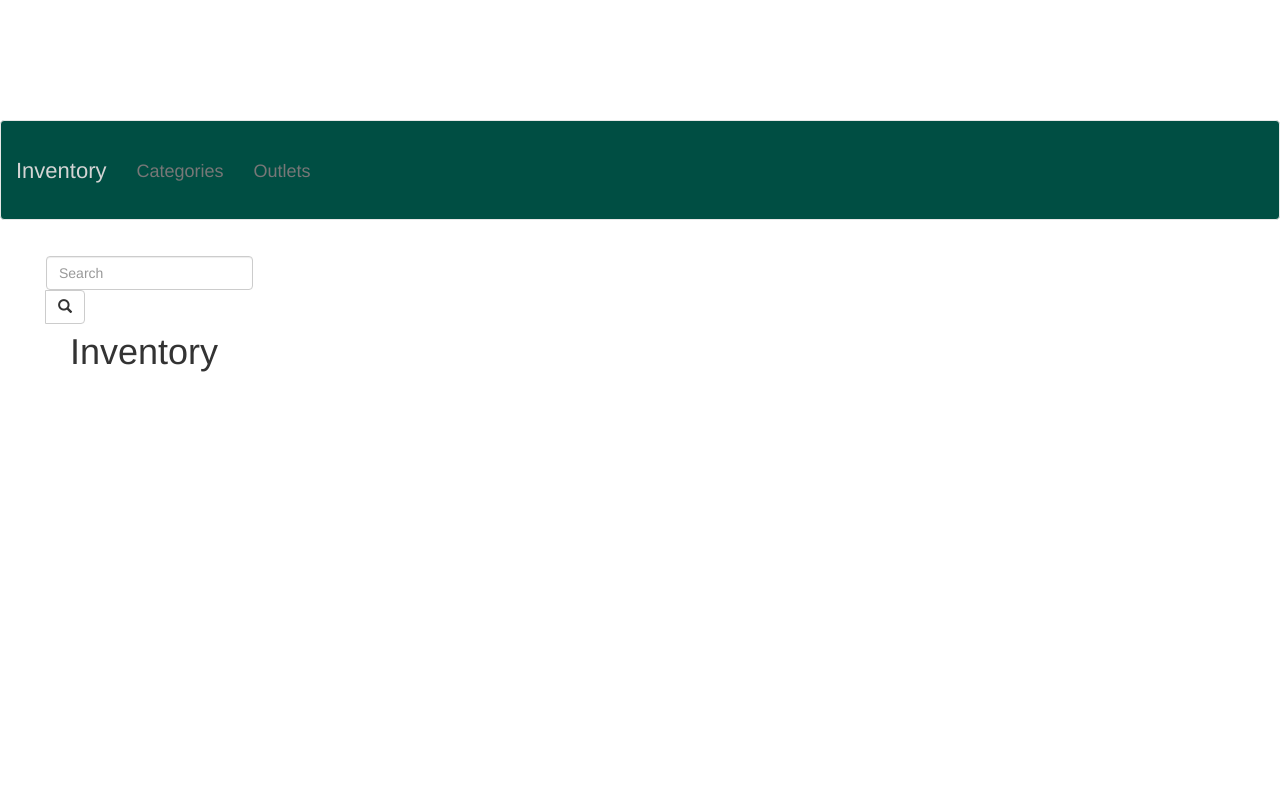
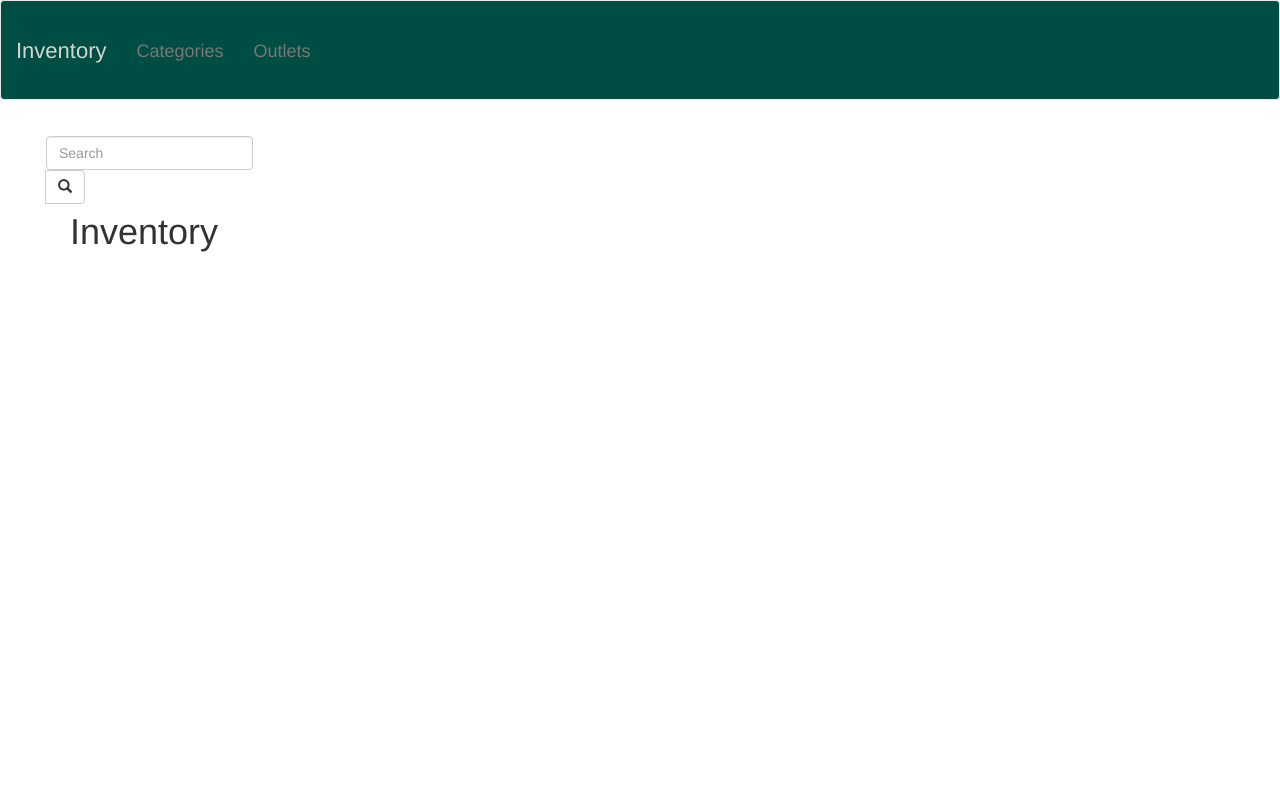
Before and after one commit to LCmry/inventory, a Django app: page / in a window 1280 px wide. Shown: the top 799 px of the page. Run offline with Django 3.2, Linux system fonts and the light colour scheme; data that the repository does not hold is empty; some libraries are stand-ins or nearby versions.

Commit message:
Editing navbar

```diff
--- a/inventory_app/static/styles/style.css
+++ b/inventory_app/static/styles/style.css
@@ -1,9 +1,5 @@
 html, body {
   height: 100%;
-}
-
-body {
-  padding-top: 120px;
 }
 
 .navbar.navbar-default {
--- a/templates/_base.html
+++ b/templates/_base.html
@@ -35,7 +35,7 @@
             <li><a href="/categories">Categories <span class="sr-only">(current)</span></a></li>
             <li><a href="/outlets">Outlets</a></li>
           </ul>
-          <form class="navbar-form navbar-right" role="search" action="{% url 'search' %}" method="get" accept-charset="utf-8">
+          <form class="nav navbar-form pull-right" role="search" action="{% url 'search' %}" method="get" accept-charset="utf-8">
             <div class="form-group">
               <input type="text" class="form-control" name="q" placeholder="Search">
               <div class="input-group-btn">
```
